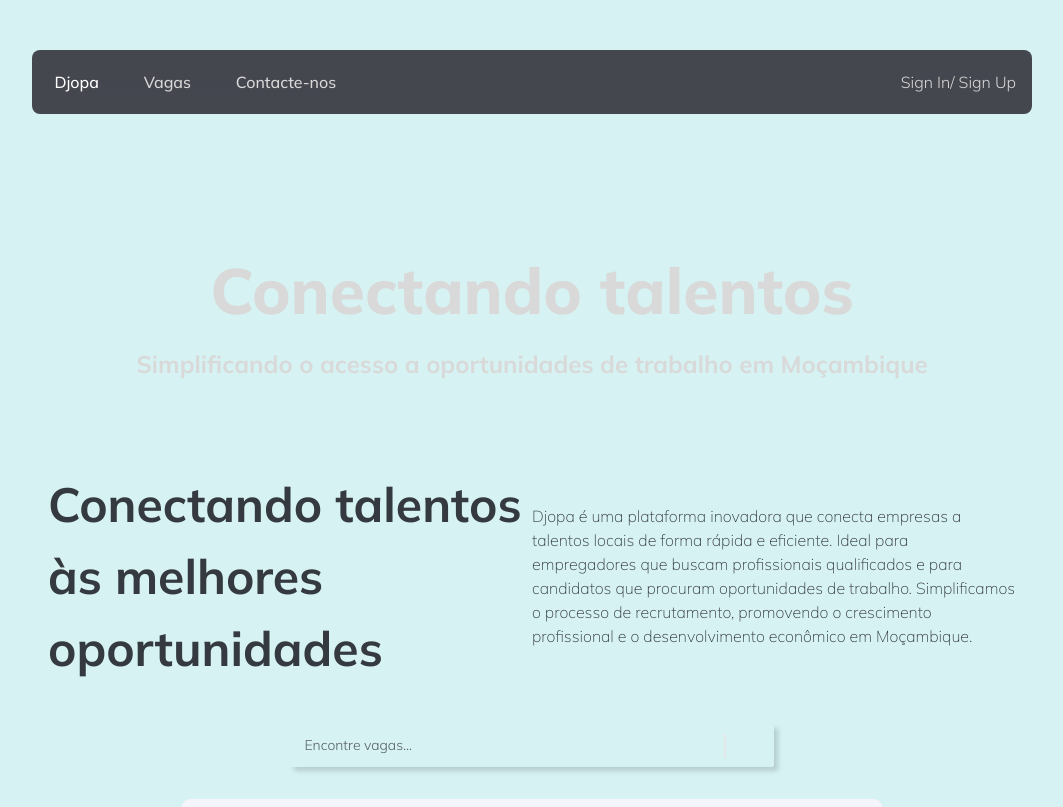
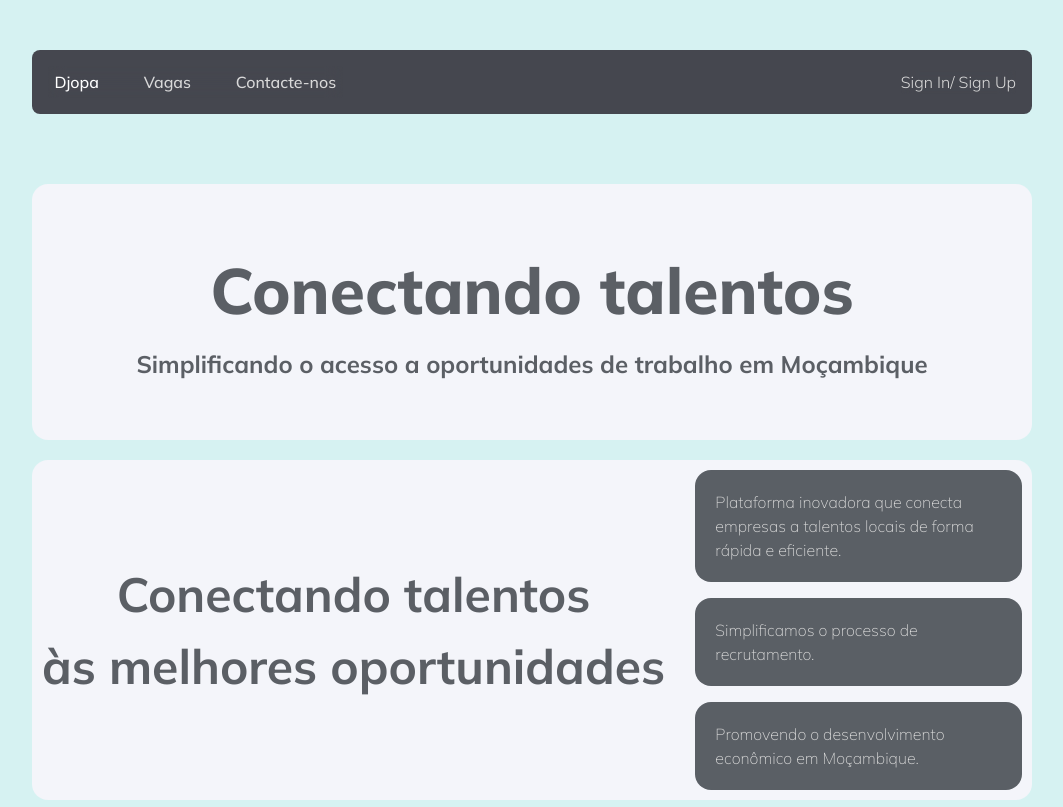
Before and after one commit to ArcidesFerrao/djopa, a Next.js app: page / in a window 1280 px wide. Shown: the top 807 px of the page, without its empty margins (108-1171 px from the left). Built offline with nearby package versions, Linux system fonts and the light colour scheme; no server answers.

Commit message:
homepage redesigned

```diff
--- a/src/app/_components/CompanyForm.tsx
+++ b/src/app/_components/CompanyForm.tsx
@@ -93,6 +93,7 @@ export default function CompanyForm() {
         type="submit"
         name="submit"
         id="submit"
+        value="Registar"
         className="p-4 my-4 font-semibold"
       />
     </form>
--- a/src/app/_components/VagaForm.tsx
+++ b/src/app/_components/VagaForm.tsx
@@ -86,8 +86,6 @@ export default function VagaForm() {
       action={action}
       className="job-form p-8 flex flex-col gap-y-4 w-4/6 "
     >
-      <h3 className="py-4 font-semibold">Adicionar Vaga</h3>
-
       <div>
         <label htmlFor="company">Nome da Empresa</label>
         <div className="radio-company flex gap-4">
--- a/src/app/emprego/vaga/page.tsx
+++ b/src/app/emprego/vaga/page.tsx
@@ -2,7 +2,9 @@ import VagaForm from "../../_components/VagaForm";
 
 export default function NovaVagaPage() {
   return (
-    <main className="flex flex-col items-center justify-center p-2 gap-4">
+    <main className="new-job flex flex-col items-center justify-center p-4 gap-4">
+      <h3 className="font-semibold">Adicionar Vaga</h3>
+
       <VagaForm />
     </main>
   );
--- a/src/app/globals.css
+++ b/src/app/globals.css
@@ -456,11 +456,6 @@ tbody {
   text-decoration: underline;
 }
 
-.job-form {
-  background-color: var(--post-bg);
-  border-radius: 16px;
-}
-
 .job-form input:disabled {
   border: none;
   background: none;
@@ -554,8 +549,9 @@ tbody {
 }
 
 .job-card:hover {
-  background-color: var(--post-hover);
-  border: 2px solid var(--page-bg);
+  /* background-color: var(--placeholder); */
+  border: 2px solid var(--placeholder);
+  color: var(--placeholder);
 }
 
 .similar-jobs h3 {
@@ -604,7 +600,27 @@ tbody {
   padding: 10px 20px;
 }
 
+.new-job,
 .new-company {
   background-color: var(--post-bg);
   border-radius: 16px;
 }
+
+.subtitle-header,
+.homepage-header {
+  background-color: var(--post-bg);
+  color: var(--placeholder);
+  border-radius: 16px;
+}
+
+.subtitle-header {
+  width: 100%;
+  padding: 10px;
+}
+
+.subtitle-header p {
+  color: var(--light-text);
+  background-color: var(--placeholder);
+  border-radius: 16px;
+  padding: 20px;
+}
--- a/src/app/page.tsx
+++ b/src/app/page.tsx
@@ -11,7 +11,7 @@ export default function Home() {
   return (
     <>
       <Header />
-      <main className="flex flex-col gap-8 row-start-2 items-center justify-center px-4 ">
+      <main className="flex flex-col gap-8 row-start-2 items-center justify-center ">
         <Subtitle />
         <JobList />
       </main>
--- a/src/components/Header.tsx
+++ b/src/components/Header.tsx
@@ -2,7 +2,7 @@ import React from "react";
 
 export default function Header() {
   return (
-    <div className="flex flex-col h-64 gap-2 justify-center items-center bg-transparent header-title">
+    <div className="homepage-header flex flex-col h-64 gap-2 justify-center items-center bg-transparent header-title">
       <h1 className="font-extrabold">Conectando talentos</h1>
       <h3 className="font-bold">
         Simplificando o acesso a oportunidades de trabalho em Moçambique
--- a/src/components/Subtitle.tsx
+++ b/src/components/Subtitle.tsx
@@ -2,17 +2,33 @@ import React from "react";
 
 export default function Subtitle() {
   return (
-    <div className="grid grid-cols-2 py-2 w-full items-center justify-between">
-      <h2 className="font-bold">
-        Conectando talentos às melhores oportunidades
-      </h2>
-      <p className="font-thin">
-        Djopa é uma plataforma inovadora que conecta empresas a talentos locais
-        de forma rápida e eficiente. Ideal para empregadores que buscam
-        profissionais qualificados e para candidatos que procuram oportunidades
-        de trabalho. Simplificamos o processo de recrutamento, promovendo o
-        crescimento profissional e o desenvolvimento econômico em Moçambique.
-      </p>
+    <div className="subtitle-header flex  p-2  items-center justify-between">
+      <div>
+        <h2 className="font-bold text-center ">
+          Conectando talentos <br />
+          às melhores oportunidades
+        </h2>
+      </div>
+      <div className="home_description flex flex-col gap-4 w-4/12">
+        <p className="font-thin ">
+          Plataforma inovadora que conecta empresas a talentos locais de forma
+          rápida e eficiente.
+        </p>
+
+        {/* <p className="font-thin ">
+          Ideal para empregadores que buscam profissionais qualificados.
+        </p> */}
+
+        {/* <p className="font-thin ">
+          e para
+          candidatos que procuram oportunidades de trabalho.
+        </p> */}
+
+        <p className="font-thin ">Simplificamos o processo de recrutamento.</p>
+        <p className="font-thin ">
+          Promovendo o desenvolvimento econômico em Moçambique.
+        </p>
+      </div>
     </div>
   );
 }
```
